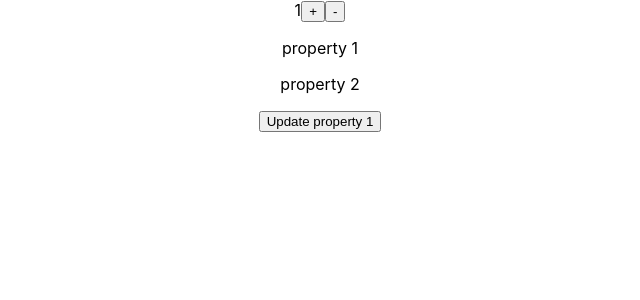
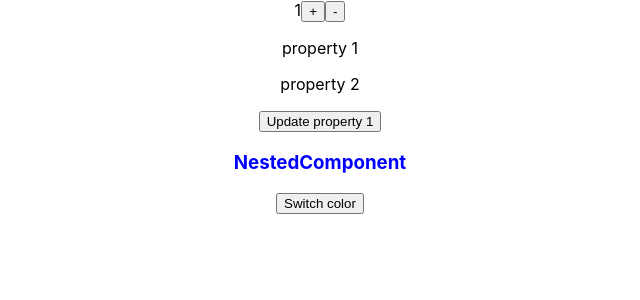
Before and after one commit to philipfabianek/react-hooks-tutorial, a React (Create React App) app: page / in a window 1280 px wide. Shown: the top 300 px of the page, without its empty margins (320-960 px from the left). Built offline with nearby package versions, Linux system fonts and the light colour scheme.

Commit message:
Episode 5

```diff
--- a/src/App.js
+++ b/src/App.js
@@ -1,7 +1,10 @@
-import { useState, useEffect } from 'react';
+import React, { useState, useEffect, useContext } from 'react';
 import './App.css';
 
+const ColorContext = React.createContext();
+
 function App() {
+  const [color, updateColor] = useState("blue");
   const [stateValue, updateStateValue] = useState(1);
 
   const [objectState, updateObjectState] = useState({
@@ -49,8 +52,32 @@ function App() {
       }}>
         Update property 1
       </button>
+
+      <ColorContext.Provider value={color}>
+        <NestedComponent />
+      </ColorContext.Provider>
+
+      <button onClick={() => {
+        if (color === "blue") {
+          updateColor("red");
+        } else {
+          updateColor("blue");
+        }
+      }}>
+        Switch color
+      </button>
     </div>
   );
 }
 
+function NestedComponent() {
+  const color = useContext(ColorContext);
+
+  return (
+    <h3 style={{ color }}>
+      NestedComponent
+    </h3>
+  )
+}
+
 export default App;
```
